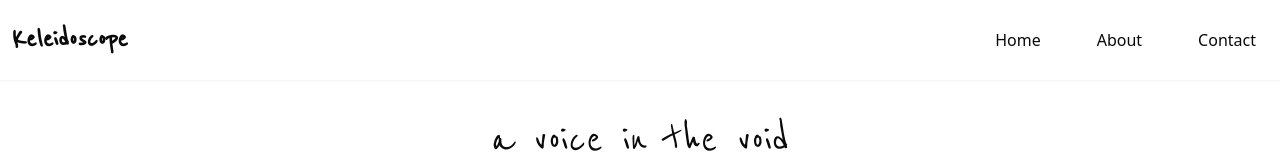
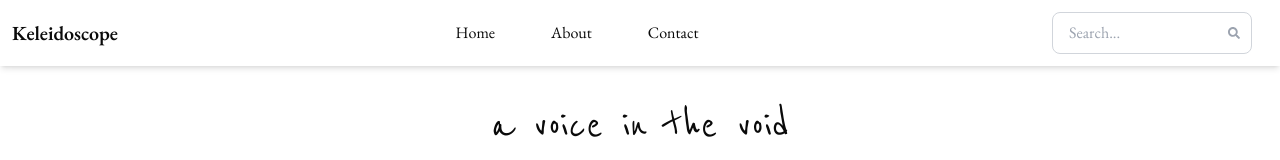
Before and after one commit to nauqh/keleidoscope, a Next.js app: page / in a window 1280 px wide. Shown: the top 160 px of the page. Built offline with nearby package versions, Linux system fonts and the light colour scheme.

Commit message:
fix(logo): add routing for posts

```diff
--- a/src/app/globals.css
+++ b/src/app/globals.css
@@ -1,8 +1,22 @@
 @import url("https://fonts.googleapis.com/css2?family=Reenie+Beanie&display=swap");
+@import url("https://fonts.googleapis.com/css2?family=EB+Garamond:ital,wght@0,400..800;1,400..800&display=swap");
 @tailwind base;
 @tailwind components;
 @tailwind utilities;
+@layer base {
+	html {
+		font-family: "EB Garamond", serif;
+	}
+}
 
+@layer base {
+	:root {
+		--secondary-color: 28 36% 61%;
+	}
+	.dark {
+		--secondary-color: 28 36% 61%;
+	}
+}
 @layer base {
 	:root {
 		--background: 0 0% 100%;
--- a/src/components/Nav.tsx
+++ b/src/components/Nav.tsx
@@ -1,20 +1,19 @@
 "use client";
 import Link from "next/link";
 import { useState } from "react";
-import { FaBars } from "react-icons/fa";
+import { FaBars, FaTimes, FaSearch } from "react-icons/fa";
 
 const Nav = () => {
 	const [isMenuOpen, setIsMenuOpen] = useState(false);
 
 	return (
-		<nav className="sticky top-0 bg-white z-50 shadow-sm">
+		<nav className="sticky top-0 bg-white z-50 shadow-md">
 			<div className="container mx-auto p-1">
-				<div className="my-4 px-2 flex items-center justify-between">
-					<h1
-						className="text-3xl font-semibold transition-transform duration-300 hover:scale-110"
-						style={{ fontFamily: "'Reenie Beanie', cursive" }}
-					>
-						<Link href="/">Keleidoscope</Link>
+				<div className="my-2 px-2 flex items-center justify-between">
+					<h1 className="hidden md:block text-xl transition-transform duration-300 hover:scale-110">
+						<Link className="font-semibold" href="/">
+							Keleidoscope
+						</Link>
 					</h1>
 
 					{/* Hamburger button */}
@@ -22,7 +21,11 @@ const Nav = () => {
 						className="md:hidden p-2"
 						onClick={() => setIsMenuOpen(!isMenuOpen)}
 					>
-						<FaBars className="w-6 h-6" />
+						{isMenuOpen ? (
+							<FaTimes className="w-6 h-6" />
+						) : (
+							<FaBars className="w-6 h-6" />
+						)}
 					</button>
 
 					{/* Desktop menu */}
@@ -30,7 +33,7 @@ const Nav = () => {
 						{["Home", "About", "Contact"].map((text) => (
 							<li
 								key={text}
-								className="hover:bg-gray-100 px-3 py-2 rounded-md"
+								className="duration-300 hover:scale-110 hover:text-[hsl(var(--secondary-color))] px-3 py-2 rounded-md"
 							>
 								<Link href={`/${text.toLowerCase()}`}>
 									{text}
@@ -38,6 +41,17 @@ const Nav = () => {
 							</li>
 						))}
 					</ul>
+
+					<div className="relative mx-4">
+						<input
+							type="text"
+							placeholder="Search..."
+							className="w-[200px] px-4 py-2 pr-10 rounded-lg border border-gray-300 focus:outline-none focus:border-[hsl(var(--secondary-color))]"
+						/>
+						<button className="absolute right-3 top-1/2 -translate-y-1/2">
+							<FaSearch className="w-3 h-3 text-gray-400" />
+						</button>
+					</div>
 				</div>
 
 				{/* Mobile menu */}
@@ -52,7 +66,7 @@ const Nav = () => {
 						{["Home", "About", "Contact"].map((text) => (
 							<li
 								key={text}
-								className="hover:bg-gray-100 px-3 py-2 rounded-md"
+								className="hover:bg-gray-100 hover:text-[hsl(var(--secondary-color))] px-3 py-2 rounded-md"
 							>
 								<Link href={`/${text.toLowerCase()}`}>
 									{text}
```
